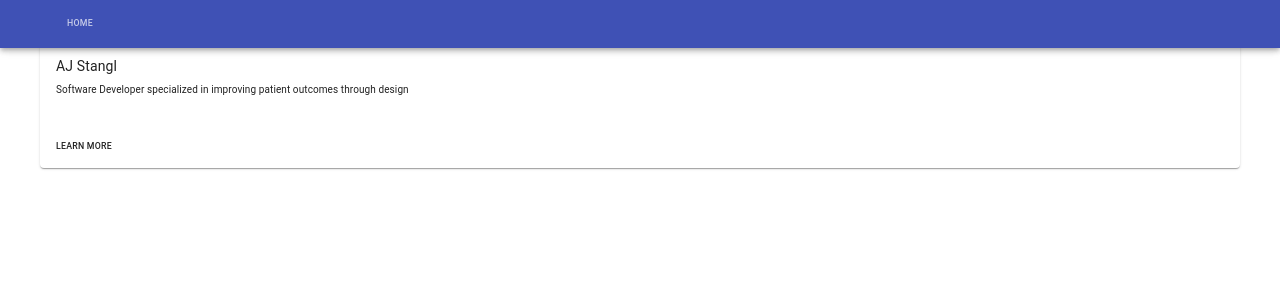
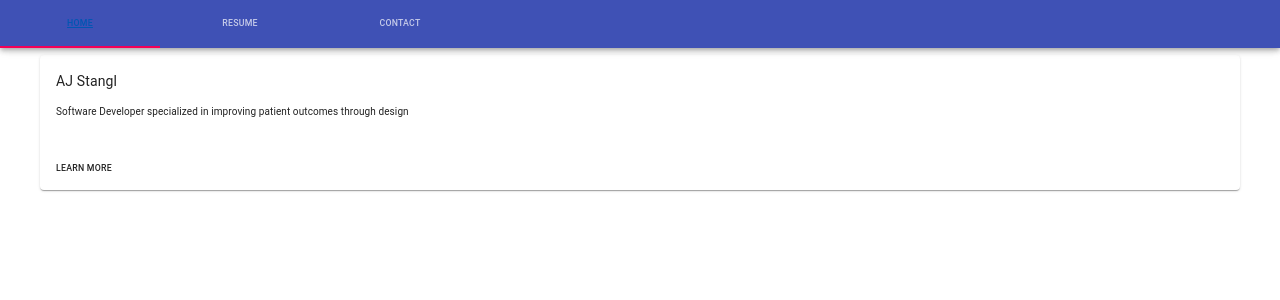
Before and after one commit to AJStangl/ajstangl.github.io, a React (Create React App) app: page /#/ in a window 1280 px wide. Shown: the top 300 px of the page. Built offline with nearby package versions, Linux system fonts and the light colour scheme.

Commit message:
Material UI with navigation

```diff
--- /dev/null
+++ b/src/App.js
@@ -0,0 +1,27 @@
+import React, {Component} from "react";
+import {HashRouter, Link, Route} from "react-router-dom";
+import Home from "./Components/home";
+import Resume from "./Components/resume";
+import Contact from "./Components/contat";
+import Navigation from "./Navigation";
+
+class App extends Component {
+    render() {
+        return (
+            <HashRouter>
+                <div>
+                    <Navigation />
+                    <div>\n</div>
+                    <div className="content">
+                        <Route exact path="/" component={Home}/>
+                        <Route path="/resume" component={Resume}/>
+                        <Route path="/contact" component={Contact}/>
+                    </div>
+                </div>
+            </HashRouter>
+        );
+    }
+}
+
+
+export default App;
--- a/src/Components/homeCard.js
+++ b/src/Components/homeCard.js
@@ -15,6 +15,7 @@ const useStyles = makeStyles({
     },
     pos: {
         marginBottom: 12,
+        marginTop: 12
     },
 });
 
--- a/src/Main.js
+++ /dev/null
@@ -1,75 +0,0 @@
-import React, { Component } from "react";
-import { AppBar } from '@material-ui/core';
-import { Route, NavLink, HashRouter } from "react-router-dom";
-import Home from "./Components/home";
-import Resume from "./Components/resume";
-import Contact from "./Components/contat";
-import { faHome, faEnvelope, faNewspaper } from "@fortawesome/free-solid-svg-icons";
-import {FontAwesomeIcon} from "@fortawesome/react-fontawesome";
-import Tabs from "@material-ui/core/Tabs";
-import Tab from "@material-ui/core/Tab";
-import Button from "@material-ui/core/Button";
-
-
-const HomeIcon = <FontAwesomeIcon icon={faHome}/>;
-const EmailIcon = <FontAwesomeIcon icon={faEnvelope} />;
-const ResumeIcon = <FontAwesomeIcon icon={faNewspaper} />;
-
-class Main extends Component {
-    render() {
-        return (
-            <HashRouter>
-                <div>
-                    <Navigation />
-                    {/*<ul className="header">*/}
-                    {/*    <li>*/}
-                    {/*        <NavLink exact to="/">Home {HomeIcon}</NavLink> />*/}
-                    {/*        <NavLink to="/resume">Resume {ResumeIcon}</NavLink>*/}
-                    {/*        <NavLink to="/contact">Contact {EmailIcon}</NavLink>*/}
-                    {/*    </li>*/}
-                    {/*</ul>*/}
-                    <div className="content">
-                        <Route exact path="/" component={Home}/>
-                        <Route path="/resume" component={Resume}/>
-                        <Route path="/contact" component={Contact}/>
-                    </div>
-                </div>
-            </HashRouter>
-        );
-    }
-}
-
-class Navigation extends Component {
-    constructor(props) {
-        super(props)
-    }
-
-    render() {
-        var styles = {
-            appBar: {
-                flexWrap: 'wrap'
-            },
-            tabs: {
-                width: '100%'
-            }
-        };
-
-        return (
-            <AppBar showMenuIconButton={true} style={styles.appBar}>
-                <Tabs style={styles.tabs} >
-                    <Tab label={'Home'}>
-                        {/*<Route exact path="/" component={Home}/>*/}
-                    </Tab>
-                </Tabs>
-                {/*<Tabs style={styles.tabs}>*/}
-                {/*    <Tab label='Home' />*/}
-                {/*    <Tab label='Resume' />*/}
-                {/*    <Tab label='Contact' />*/}
-                {/*</Tabs>*/}
-            </AppBar>
-        )
-    }
-}
-
-
-export default Main;
--- /dev/null
+++ b/src/Navigation.js
@@ -0,0 +1,29 @@
+import React, {Component} from "react";
+import {AppBar} from "@material-ui/core";
+import Tabs from "@material-ui/core/Tabs";
+import Tab from "@material-ui/core/Tab";
+import {Link} from "react-router-dom";
+
+class Navigation extends Component {
+    render() {
+        const styles = {
+            appBar: {
+                flexWrap: 'wrap'
+            },
+            tabs: {
+                width: '100%'
+            }
+        };
+
+        return (
+            <AppBar style={styles.appBar}>
+                <Tabs value={0} style={styles.tabs} >
+                    <Tab value={0} label={'Home'} to={'/'} component={Link}/>
+                    <Tab value={1} label={'Resume'} to={'/resume'} component={Link} />
+                    <Tab value={1} label={'Contact'} to={'/contact'} component={Link}/>
+                </Tabs>
+            </AppBar>
+        );
+    }
+}
+export default Navigation
--- a/src/index.jsx
+++ b/src/index.jsx
@@ -1,10 +1,9 @@
 import React from "react";
 import ReactDOM from "react-dom";
 import "./CSS/index.css";
-import Main from "./Main";
-import Button from '@material-ui/core/Button';
+import App from "./App";
 import "bootstrap/dist/css/bootstrap.min.css"
 import 'bootstrap/dist/js/bootstrap.bundle.min';
 
-ReactDOM.render(<Main/>,
+ReactDOM.render(<App/>,
     document.getElementById("root"));
```
Also changed, not shown: package.json (line endings or trailing spaces), 1 other file (tests, documents, lock files or other folders).
